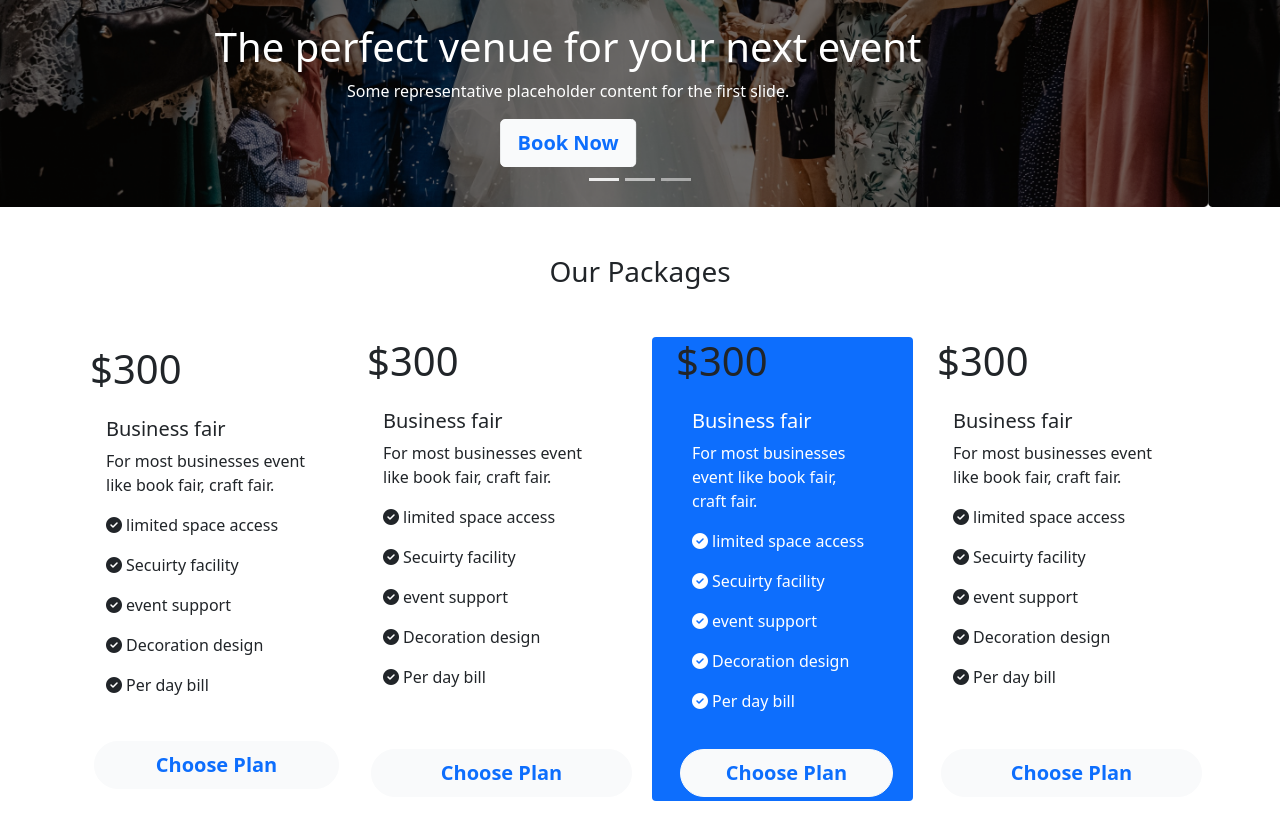
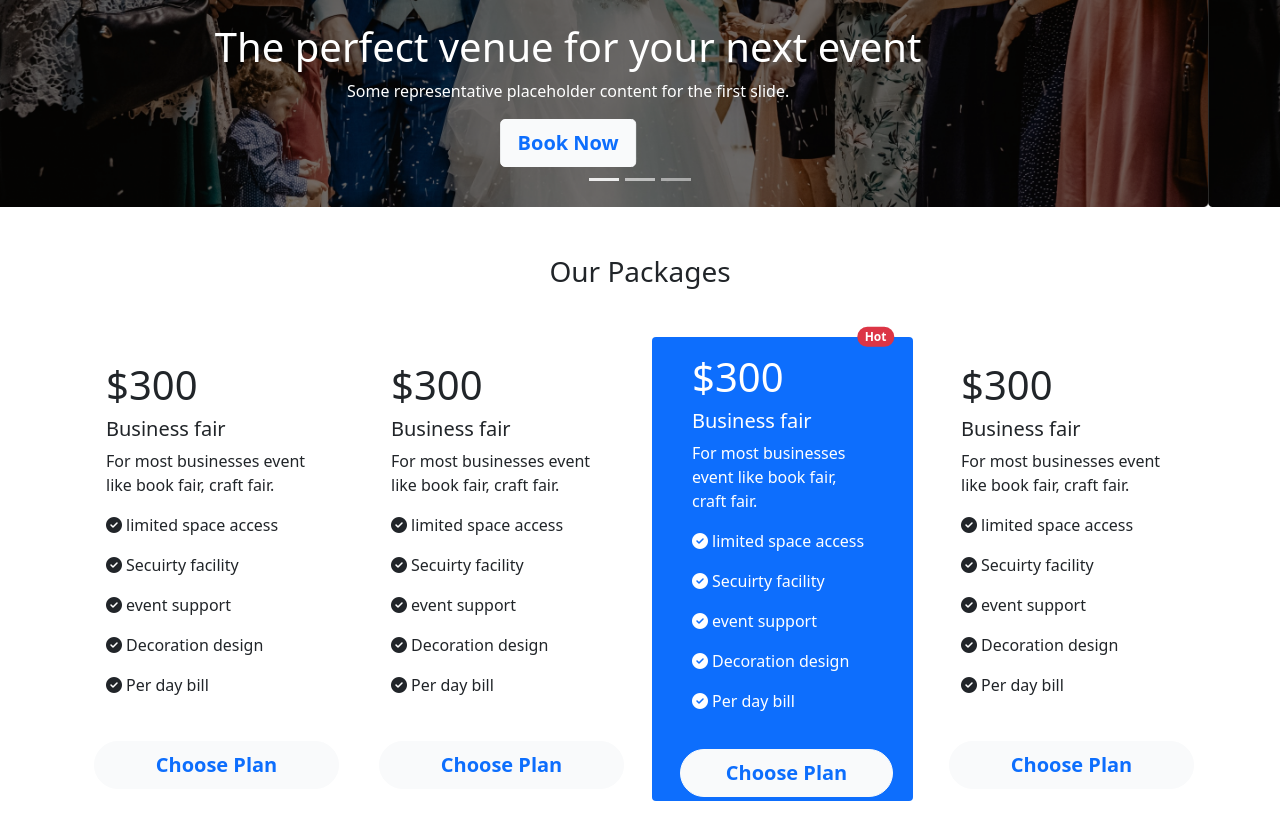
Before and after one commit to PROTTASAKARIM/assignment3-convention-center, a plain HTML site: page index.html in a window 1280 px wide. Shown: the part 368-1208 px from the top of the page. Before the commit the page ends 1169 px from the top, so only its background shows below. Drawn offline with nearby package versions, Linux system fonts and the light colour scheme.

Commit message:
our packages done

```diff
--- a/index.html
+++ b/index.html
@@ -120,12 +120,13 @@
         <h3 class="my-5 text-center">Our Packages</h3>
         <!-- grid -->
 
-        <section class="container mx-auto">
+        <section class="container mx-auto my-5">
             <div class="row row-cols-1 row-cols-md-2 row-cols-lg-4 g-4">
                 <div class="col">
                     <div class="card h-100 border-0 p-2">
-                        <h1>$300</h1>
+
                         <div class="card-body">
+                            <h1>$300</h1>
                             <h5 class="card-title">Business fair</h5>
                             <p class="card-text">For most businesses event
                                 like book fair, craft fair.</p>
@@ -143,9 +144,10 @@
                     </div>
                 </div>
                 <div class="col">
-                    <div class="card h-100 border-0">
-                        <h1>$300</h1>
+                    <div class="card h-100 border-0 p-2">
+
                         <div class="card-body">
+                            <h1>$300</h1>
                             <h5 class="card-title">Business fair</h5>
                             <p class="card-text">For most businesses event
                                 like book fair, craft fair.</p>
@@ -164,9 +166,14 @@
                 </div>
                 <div class="col">
                     <div class="card h-100 border-0 bg-primary">
-                        <div class="container p-10">
-                            <h1>$300</h1>
-                            <div class="card-body text-white">
+                        <span class="position-absolute top-0 end-0 translate-middle badge rounded-pill bg-danger">
+                            Hot
+                            <span class="visually-hidden">unread messages</span>
+                        </span>
+                        <div class="container">
+
+                            <div class="card-body text-white ">
+                                <h1>$300</h1>
                                 <h5 class="card-title text-white">Business fair</h5>
                                 <p class="card-text">For most businesses event
                                     like book fair, craft fair.</p>
@@ -185,9 +192,10 @@
                     </div>
                 </div>
                 <div class="col">
-                    <div class="card h-100 border-0">
-                        <h1>$300</h1>
+                    <div class="card h-100 border-0 p-2">
+
                         <div class="card-body">
+                            <h1>$300</h1>
                             <h5 class="card-title">Business fair</h5>
                             <p class="card-text">For most businesses event
                                 like book fair, craft fair.</p>
@@ -202,6 +210,7 @@
                                 class="btn btn-light btn-lg active text-primary fw-bold w-100 text-center rounded-pill m-1"
                                 tabindex="-1" role="button" aria-disabled="true">Choose Plan</a>
                         </div>
+
                     </div>
                 </div>
             </div>
```
